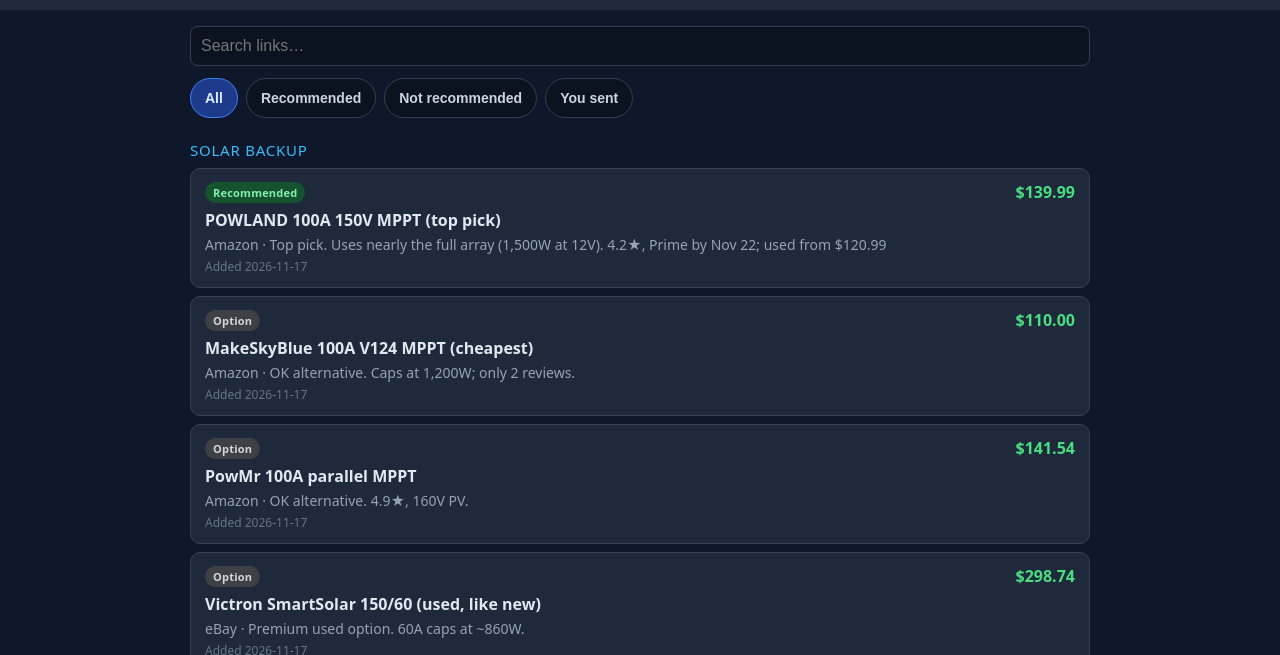
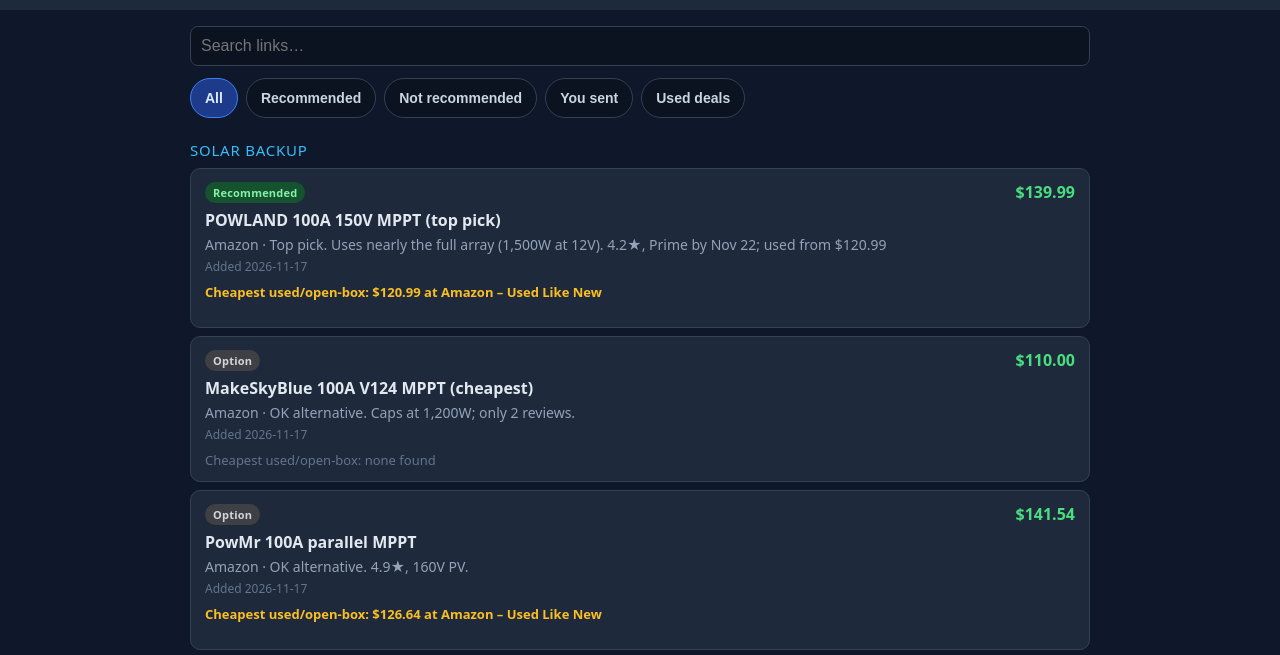
Before and after one commit to westonwhite/grok-links, a plain HTML site: page index.html in a window 1280 px wide. Shown: the part 74-729 px from the top of the page. Drawn offline with Linux system fonts and the light colour scheme.

Commit message:
Add cheapest used/open-box prices and a Used deals tab
Each product now has a verified used or Warehouse offer when one was found, and cards show that price as a separate link.

```diff
--- a/index.html
+++ b/index.html
@@ -11,8 +11,9 @@ input{width:100%;padding:10px;border-radius:8px;border:1px solid #334155;backgro
 .filters button{appearance:none;border:1px solid #334155;background:#0b1220;color:#cbd5e1;border-radius:999px;padding:8px 14px;font-size:14px;font-weight:600;cursor:pointer;min-height:40px}
 .filters button.on{background:#1e3a8a;border-color:#3b82f6;color:#dbeafe}
 .cat{margin-top:22px;font-size:15px;color:#38bdf8;text-transform:uppercase;letter-spacing:.05em}
-.card{display:block;background:#1e293b;border-radius:10px;padding:12px 14px;margin:8px 0;text-decoration:none;color:inherit;border:1px solid #334155}
+.card{background:#1e293b;border-radius:10px;margin:8px 0;border:1px solid #334155;overflow:hidden}
 .card:hover{border-color:#38bdf8}
+.main{display:block;padding:12px 14px 8px;text-decoration:none;color:inherit}
 .top{display:flex;align-items:center;justify-content:space-between;gap:8px;margin-bottom:6px}
 .t{font-weight:600;font-size:16px}.p{color:#4ade80;font-weight:600;white-space:nowrap}
 .n{color:#94a3b8;font-size:14px;margin-top:4px}.d{color:#64748b;font-size:12px;margin-top:4px}
@@ -22,6 +23,10 @@ input{width:100%;padding:10px;border-radius:8px;border:1px solid #334155;backgro
 .badge.option{background:#3f3f46;color:#d4d4d8}
 .badge.yours{background:#1e3a8a;color:#93c5fd}
 .badge.info{background:#334155;color:#94a3b8}
+.used{padding:0 14px 12px;font-size:13px}
+.used a{color:#fbbf24;font-weight:600;text-decoration:none;display:inline-block;min-height:32px;line-height:1.4}
+.used a:hover{text-decoration:underline;color:#fde68a}
+.used .none{color:#64748b}
 </style></head><body>
 <header><h1>Links from Grok</h1><small id="upd">Loading…</small></header>
 <main><input id="q" placeholder="Search links…">
@@ -30,6 +35,7 @@ input{width:100%;padding:10px;border-radius:8px;border:1px solid #334155;backgro
 <button type="button" data-v="recommended">Recommended</button>
 <button type="button" data-v="not recommended">Not recommended</button>
 <button type="button" data-v="yours">You sent</button>
+<button type="button" data-v="used">Used deals</button>
 </div>
 <div id="list"></div></main>
 <script>
@@ -37,12 +43,24 @@ let data=[],filter='';
 const labels={recommended:'Recommended','not recommended':'Not recommended',option:'Option',yours:'You sent',info:'Info'};
 const cls={recommended:'recommended','not recommended':'not-recommended',option:'option',yours:'yours',info:'info'};
 function esc(s){return String(s||'').replace(/[&<>"]/g,c=>({'&':'&amp;','<':'&lt;','>':'&gt;','"':'&quot;'}[c]))}
+function hasUsed(i){return i.used_price&&i.used_price!=='none found'}
+function usedLine(i){
+  if(hasUsed(i)&&i.used_url){
+    return `<div class="used"><a href="${esc(i.used_url)}" target="_blank" rel="noopener">Cheapest used/open-box: ${esc(i.used_price)} at ${esc(i.used_source||'used listing')}</a></div>`;
+  }
+  return `<div class="used"><span class="none">Cheapest used/open-box: none found</span></div>`;
+}
 function render(){const q=document.getElementById('q').value.toLowerCase();const el=document.getElementById('list');el.innerHTML='';
-const items=data.filter(i=>(!filter||i.verdict===filter)&&(!q||JSON.stringify(i).toLowerCase().includes(q)));const cats={};
+const items=data.filter(i=>{
+  if(filter==='used'){if(!hasUsed(i))return false;}
+  else if(filter&&i.verdict!==filter)return false;
+  return !q||JSON.stringify(i).toLowerCase().includes(q);
+});
+const cats={};
 items.forEach(i=>{(cats[i.category||'Other']=cats[i.category||'Other']||[]).push(i)});
 for(const c in cats){el.insertAdjacentHTML('beforeend',`<div class="cat">${esc(c)}</div>`);
 cats[c].forEach(i=>{const v=i.verdict||'';const badge=v?`<span class="badge ${cls[v]||'option'}">${esc(labels[v]||v)}</span>`:'';
-el.insertAdjacentHTML('beforeend',`<a class="card" href="${esc(i.url)}" target="_blank" rel="noopener"><div class="top">${badge}<span class="p">${esc(i.price)}</span></div><div class="t">${esc(i.title)}</div><div class="n">${esc(i.store)}${i.note?' · '+esc(i.note):''}</div><div class="d">Added ${esc(i.added)}${i.used_price?` · Used: ${esc(i.used_price)}`:''}</div></a>`)})}
+el.insertAdjacentHTML('beforeend',`<div class="card"><a class="main" href="${esc(i.url)}" target="_blank" rel="noopener"><div class="top">${badge}<span class="p">${esc(i.price)}</span></div><div class="t">${esc(i.title)}</div><div class="n">${esc(i.store)}${i.note?' · '+esc(i.note):''}</div><div class="d">Added ${esc(i.added)}</div></a>${usedLine(i)}</div>`)})}
 if(!items.length)el.innerHTML='<p>No links yet.</p>'}
 fetch('links.json?'+Date.now()).then(r=>r.json()).then(j=>{data=(j.links||[]).sort((a,b)=>(b.added||'').localeCompare(a.added||''));document.getElementById('upd').textContent='Updated '+(j.updated||'');render()});
 document.getElementById('q').oninput=render;
--- a/links.json
+++ b/links.json
@@ -9,7 +9,11 @@
    "url": "https://www.amazon.com/dp/B0CDC9M1HJ",
    "verdict": "recommended",
    "note": "Top pick. Uses nearly the full array (1,500W at 12V). 4.2★, Prime by Nov 22; used from $120.99",
-   "added": "2026-11-17"
+   "added": "2026-11-17",
+   "used_checked": "2026-11-17",
+   "used_price": "$120.99",
+   "used_url": "https://www.amazon.com/dp/B0CDC9M1HJ",
+   "used_source": "Amazon – Used Like New"
   },
   {
    "category": "Solar backup",
@@ -19,7 +23,9 @@
    "url": "https://www.amazon.com/dp/B0G5P3XJ3S",
    "verdict": "option",
    "note": "OK alternative. Caps at 1,200W; only 2 reviews.",
-   "added": "2026-11-17"
+   "added": "2026-11-17",
+   "used_checked": "2026-11-17",
+   "used_price": "none found"
   },
   {
    "category": "Solar backup",
@@ -29,7 +35,11 @@
    "url": "https://www.amazon.com/dp/B0D7CFXYKX",
    "verdict": "option",
    "note": "OK alternative. 4.9★, 160V PV.",
-   "added": "2026-11-17"
+   "added": "2026-11-17",
+   "used_checked": "2026-11-17",
+   "used_price": "$126.64",
+   "used_url": "https://www.amazon.com/dp/B0D7CFXYKX",
+   "used_source": "Amazon – Used Like New"
   },
   {
    "category": "Solar backup",
@@ -39,7 +49,11 @@
    "url": "https://www.ebay.com/itm/127703206732",
    "verdict": "option",
    "note": "Premium used option. 60A caps at ~860W.",
-   "added": "2026-11-17"
+   "added": "2026-11-17",
+   "used_checked": "2026-11-17",
+   "used_price": "$298.74",
+   "used_url": "https://www.ebay.com/itm/127703206732",
+   "used_source": "eBay – Used Like New"
   },
   {
    "category": "Solar backup",
@@ -49,7 +63,11 @@
    "url": "https://www.amazon.com/dp/B01MSYGZGI",
    "verdict": "recommended",
    "note": "Recommended for spare panels only, not the 370s.",
-   "added": "2026-11-17"
+   "added": "2026-11-17",
+   "used_checked": "2026-11-17",
+   "used_price": "$148.71",
+   "used_url": "https://www.amazon.com/dp/B01MSYGZGI",
+   "used_source": "Amazon Warehouse – Used Good"
   },
   {
    "category": "Radios",
@@ -59,7 +77,9 @@
    "url": "https://www.amazon.com/dp/B0CQ4P91DF",
    "verdict": "recommended",
    "note": "Top GMRS pick. USB-C, NOAA; needs a $35 family license (no test).",
-   "added": "2026-11-17"
+   "added": "2026-11-17",
+   "used_checked": "2026-11-17",
+   "used_price": "none found"
   },
   {
    "category": "Radios",
@@ -69,7 +89,11 @@
    "url": "https://www.amazon.com/dp/B013QIFCLE",
    "verdict": "option",
    "note": "Simplest GMRS option. 4.4★.",
-   "added": "2026-11-17"
+   "added": "2026-11-17",
+   "used_checked": "2026-11-17",
+   "used_price": "$49.50",
+   "used_url": "https://www.ebay.com/itm/407290500306",
+   "used_source": "eBay – Used (pair, very good)"
   },
   {
    "category": "Radios",
@@ -79,7 +103,9 @@
    "url": "https://www.radioddity.com/products/radioddity-gm-30-2-pack",
    "verdict": "option",
    "note": "OK GMRS alternative. CHIRP programmable.",
-   "added": "2026-11-17"
+   "added": "2026-11-17",
+   "used_checked": "2026-11-17",
+   "used_price": "none found"
   },
   {
    "category": "Radios",
@@ -89,7 +115,9 @@
    "url": "https://www.amazon.com/dp/B0CZ97PH4P",
    "verdict": "option",
    "note": "Needs a Technician ham license to transmit.",
-   "added": "2026-11-17"
+   "added": "2026-11-17",
+   "used_checked": "2026-11-17",
+   "used_price": "none found"
   },
   {
    "category": "Cameras",
@@ -99,7 +127,9 @@
    "url": "https://www.walmart.com/ip/20087201301",
    "verdict": "recommended",
    "note": "Cheapest hub that works with your solar cams and Home Assistant. microSD not included.",
-   "added": "2026-11-17"
+   "added": "2026-11-17",
+   "used_checked": "2026-11-17",
+   "used_price": "none found"
   },
   {
    "category": "Cameras",
@@ -109,7 +139,9 @@
    "url": "https://www.newegg.com/p/35A-008Y-00001",
    "verdict": "option",
    "note": "Same Mini as Walmart, slightly more expensive. microSD not included.",
-   "added": "2026-11-17"
+   "added": "2026-11-17",
+   "used_checked": "2026-11-17",
+   "used_price": "none found"
   },
   {
    "category": "Cameras",
@@ -119,7 +151,11 @@
    "url": "https://www.amazon.com/dp/B0DP9MYNQ5",
    "verdict": "option",
    "note": "More local storage if you need it. HA-tested.",
-   "added": "2026-11-17"
+   "added": "2026-11-17",
+   "used_checked": "2026-11-17",
+   "used_price": "$128.24",
+   "used_url": "https://www.amazon.com/dp/B0DP9MYNQ5",
+   "used_source": "Amazon Warehouse – Used Like New"
   },
   {
    "category": "Cameras",
@@ -129,7 +165,9 @@
    "url": "https://www.amazon.com/dp/B0GK18FCC3",
    "verdict": "not recommended",
    "note": "Overkill unless you want 24/7 HDD recording.",
-   "added": "2026-11-17"
+   "added": "2026-11-17",
+   "used_checked": "2026-11-17",
+   "used_price": "none found"
   },
   {
    "category": "Solar backup",
@@ -139,7 +177,9 @@
    "url": "https://www.amazon.com/dp/B0FN7TYXMQ",
    "verdict": "option",
    "note": "OK alternative. Real MPPT, but caps at ~720W.",
-   "added": "2026-11-17"
+   "added": "2026-11-17",
+   "used_checked": "2026-11-17",
+   "used_price": "none found"
   },
   {
    "category": "Solar backup",
@@ -149,7 +189,9 @@
    "url": "https://www.amazon.com/dp/B0FN7YWMX6",
    "verdict": "option",
    "note": "Same V124 hardware as the 60A, higher amp rating; caps ~960W at 12V, covers most real-world output. Few reviews so far.",
-   "added": "2026-11-17"
+   "added": "2026-11-17",
+   "used_checked": "2026-11-17",
+   "used_price": "none found"
   },
   {
    "category": "Solar backup",
@@ -160,7 +202,11 @@
    "verdict": "yours",
    "from": "Weston",
    "note": "BOUGHT Nov 17 (arrives Nov 18). You sent this. Works: 145V max vs ~104V cold Voc, ~1,400W at 12V; only buy with 30-day return, lesser-known brand",
-   "added": "2026-11-17"
+   "added": "2026-11-17",
+   "used_checked": "2026-11-17",
+   "used_price": "$90.99",
+   "used_url": "https://www.amazon.com/dp/B0H7XX3F5Z?th=1",
+   "used_source": "Amazon – Used Like New"
   },
   {
    "category": "Solar backup",
@@ -170,7 +216,9 @@
    "url": "https://www.ebay.com/itm/800269378978",
    "verdict": "option",
    "note": "Real 100A/150V MPPT from ANENJI official (100% positive, 1.2K sold). Free 2–4 day US shipping from NJ. Not an identical VUICCI housing clone, and not cheaper than the used VUICCI at $90.99.",
-   "added": "2026-11-17"
+   "added": "2026-11-17",
+   "used_checked": "2026-11-17",
+   "used_price": "none found"
   },
   {
    "category": "Solar backup",
@@ -180,7 +228,9 @@
    "url": "https://www.ebay.com/itm/178507651900",
    "verdict": "not recommended",
    "note": "Same V124 60A, free shipping via Google Shopping, but $30 more than Amazon ($66).",
-   "added": "2026-11-17"
+   "added": "2026-11-17",
+   "used_checked": "2026-11-17",
+   "used_price": "none found"
   },
   {
    "category": "Cameras",
@@ -190,7 +240,9 @@
    "url": "https://www.ebay.com/itm/407350126984",
    "verdict": "option",
    "note": "Genuine unit from Reolink Official US (99.6% positive, 3.3K sold). Free shipping from Houston, TX. Still $15 more than Walmart at $69.94.",
-   "added": "2026-11-17"
+   "added": "2026-11-17",
+   "used_checked": "2026-11-17",
+   "used_price": "none found"
   },
   {
    "category": "Household",
@@ -201,7 +253,8 @@
    "note": "Best value 99.9%. S&S $27.50 ($0.21/oz). In stock, Prime by Thu Nov 19. Hazmat: non-returnable, no extra ship fee with Prime.",
    "verdict": "recommended",
    "added": "2026-11-17",
-   "used_price": "n/a"
+   "used_price": "none found",
+   "used_checked": "2026-11-17"
   },
   {
    "category": "Household",
@@ -212,7 +265,8 @@
    "note": "Best small bottle. S&S $8.50 ($0.53/oz); 10% S&S is $8.05. Prime by Thu Nov 19. Hazmat, non-returnable.",
    "verdict": "recommended",
    "added": "2026-11-17",
-   "used_price": "n/a"
+   "used_price": "none found",
+   "used_checked": "2026-11-17"
   },
   {
    "category": "Household",
@@ -223,7 +277,8 @@
    "note": "Best single 32 oz of 99.9%, sold by Amazon. S&S $10.22 ($0.32/oz). Prime by Thu Nov 19. Hazmat, non-returnable.",
    "verdict": "option",
    "added": "2026-11-17",
-   "used_price": "n/a"
+   "used_price": "none found",
+   "used_checked": "2026-11-17"
   },
   {
    "category": "Household",
@@ -234,7 +289,8 @@
    "note": "99% not 99.9%. Same $9.99 at Walmart. No S&S shown. Fine if 99% is enough; skip if you want closest to 100%.",
    "verdict": "option",
    "added": "2026-11-17",
-   "used_price": "n/a"
+   "used_price": "none found",
+   "used_checked": "2026-11-17"
   }
  ]
 }
```
